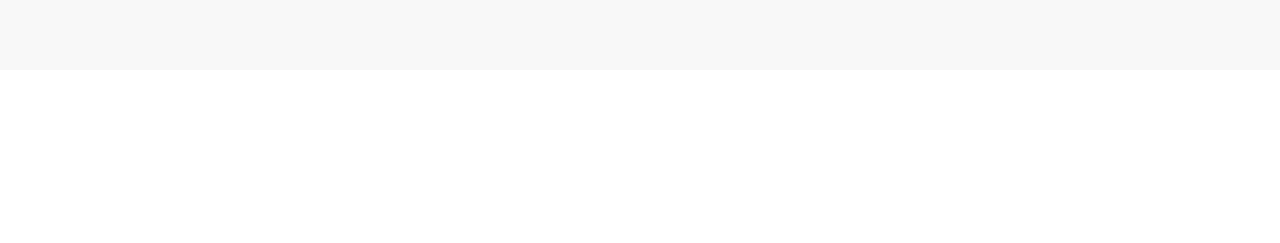
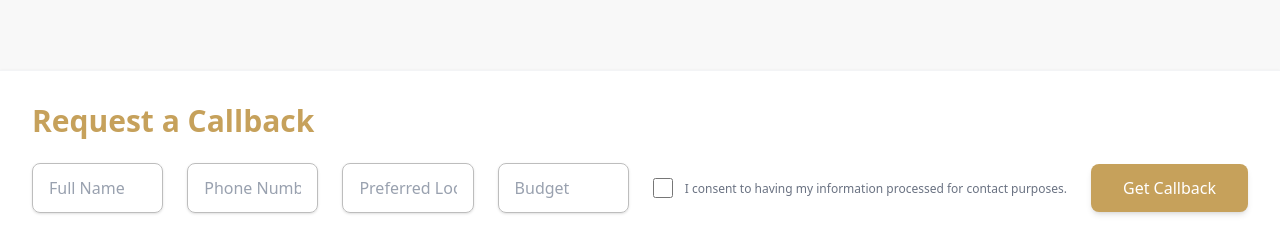
Before and after one commit to Mateen7c7/deccan_heights, a Next.js app: page / in a window 1280 px wide. Shown: the part 2425-2668 px from the top of the page. Before the commit the page ends 2495 px from the top, so only its background shows below. Built offline with nearby package versions, Linux system fonts and the light colour scheme.

Commit message:
feat: add LeadCaptureStrip component with form fields and integrate it into the homepage.

```diff
--- a/app/page.tsx
+++ b/app/page.tsx
@@ -1,6 +1,7 @@
 import ActiveVenturesSection from "@/components/home/ActiveVenturesSection";
 import Hero from "@/components/Hero";
 import TrustValue from "@/components/TrustValue";
+import LeadCaptureStrip from "@/components/LeadCaptureStrip";
 
 export default function Home() {
   return (
@@ -8,6 +9,7 @@ export default function Home() {
       <Hero />
       <TrustValue />
       <ActiveVenturesSection />
+      <LeadCaptureStrip />
     </div>
   );
 }
--- /dev/null
+++ b/components/LeadCaptureStrip.jsx
@@ -0,0 +1,119 @@
+"use client";
+
+import { motion } from "motion/react";
+
+/**
+ * LeadCaptureStrip Component
+ *
+ * A responsive, horizontal lead capture form designed for the Deccan Heights homepage.
+ *
+ * Design Choices:
+ * - Layout: Uses Flexbox (flex-col on mobile, flex-row on desktop) to achieve the requested responsive behavior.
+ * - Colors:
+ *   - Primary CTA: #C6A15B (Gold/Sandstone)
+ *   - Text: #3C3C3C (Charcoal)
+ *   - Borders: #BDBDBD (Soft Gray)
+ *   - Background: #FFFFFF (White)
+ * - Animation: Framer Motion `whileInView` is used to trigger a subtle fade-in and upward movement when the component enters the viewport.
+ * - Accessibility: Includes `sr-only` labels for inputs while using placeholders for visual cues. Focus states use the brand gold color.
+ * - Styling: Tailwind CSS classes are used for all styling, ensuring consistency with the project's design system.
+ */
+const LeadCaptureStrip = () => {
+    return (
+        <motion.section
+            initial={{ opacity: 0, y: 20 }}
+            whileInView={{ opacity: 1, y: 0 }}
+            viewport={{ once: true, margin: "-50px" }}
+            transition={{ duration: 0.6, ease: "easeOut" }}
+            className="w-full bg-white py-8 px-4 md:px-8 border-t border-b border-gray-100 shadow-sm"
+            aria-label="Lead Capture Form"
+        >
+            <div className="container mx-auto max-w-7xl">
+                <h2 className="text-2xl md:text-3xl font-semibold text-[#C6A15B] mb-6 text-center xl:text-left">
+                    Request a Callback
+                </h2>
+                <form className="flex flex-col xl:flex-row items-center gap-4 xl:gap-6">
+
+                    {/* Full Name */}
+                    <div className="w-full xl:flex-1">
+                        <label htmlFor="fullName" className="sr-only">Full Name</label>
+                        <input
+                            type="text"
+                            id="fullName"
+                            name="fullName"
+                            placeholder="Full Name"
+                            className="w-full px-4 py-3 rounded-lg border border-[#BDBDBD] text-[#3C3C3C] placeholder-gray-400 focus:outline-none focus:border-[#C6A15B] focus:ring-1 focus:ring-[#C6A15B] transition-all shadow-sm"
+                            required
+                        />
+                    </div>
+
+                    {/* Phone Number */}
+                    <div className="w-full xl:flex-1">
+                        <label htmlFor="phone" className="sr-only">Phone Number</label>
+                        <input
+                            type="tel"
+                            id="phone"
+                            name="phone"
+                            placeholder="Phone Number"
+                            className="w-full px-4 py-3 rounded-lg border border-[#BDBDBD] text-[#3C3C3C] placeholder-gray-400 focus:outline-none focus:border-[#C6A15B] focus:ring-1 focus:ring-[#C6A15B] transition-all shadow-sm"
+                            required
+                        />
+                    </div>
+
+                    {/* Preferred Location */}
+                    <div className="w-full xl:flex-1">
+                        <label htmlFor="location" className="sr-only">Preferred Location</label>
+                        <input
+                            type="text"
+                            id="location"
+                            name="location"
+                            placeholder="Preferred Location"
+                            className="w-full px-4 py-3 rounded-lg border border-[#BDBDBD] text-[#3C3C3C] placeholder-gray-400 focus:outline-none focus:border-[#C6A15B] focus:ring-1 focus:ring-[#C6A15B] transition-all shadow-sm"
+                        />
+                    </div>
+
+                    {/* Budget */}
+                    <div className="w-full xl:flex-1">
+                        <label htmlFor="budget" className="sr-only">Budget</label>
+                        <input
+                            type="text"
+                            id="budget"
+                            name="budget"
+                            placeholder="Budget"
+                            className="w-full px-4 py-3 rounded-lg border border-[#BDBDBD] text-[#3C3C3C] placeholder-gray-400 focus:outline-none focus:border-[#C6A15B] focus:ring-1 focus:ring-[#C6A15B] transition-all shadow-sm"
+                        />
+                    </div>
+
+                    {/* Consent Checkbox */}
+                    <div className="w-full xl:w-auto flex items-center gap-3 min-w-[200px]">
+                        <input
+                            type="checkbox"
+                            id="consent"
+                            name="consent"
+                            className="w-5 h-5 text-[#C6A15B] border-gray-300 rounded focus:ring-[#C6A15B] cursor-pointer accent-[#C6A15B]"
+                            required
+                        />
+                        <label htmlFor="consent" className="text-xs text-gray-500 leading-tight">
+                            I consent to having my information processed for contact purposes.
+                        </label>
+                    </div>
+
+                    {/* CTA Button */}
+                    <div className="w-full xl:w-auto">
+                        <motion.button
+                            whileHover={{ scale: 1.02 }}
+                            whileTap={{ scale: 0.98 }}
+                            type="submit"
+                            className="w-full xl:w-auto whitespace-nowrap px-8 py-3 bg-[#C6A15B] hover:bg-[#b08d4b] text-white font-medium rounded-lg shadow-md transition-colors duration-300 cursor-pointer"
+                        >
+                            Get Callback
+                        </motion.button>
+                    </div>
+
+                </form>
+            </div>
+        </motion.section>
+    );
+};
+
+export default LeadCaptureStrip;
```
